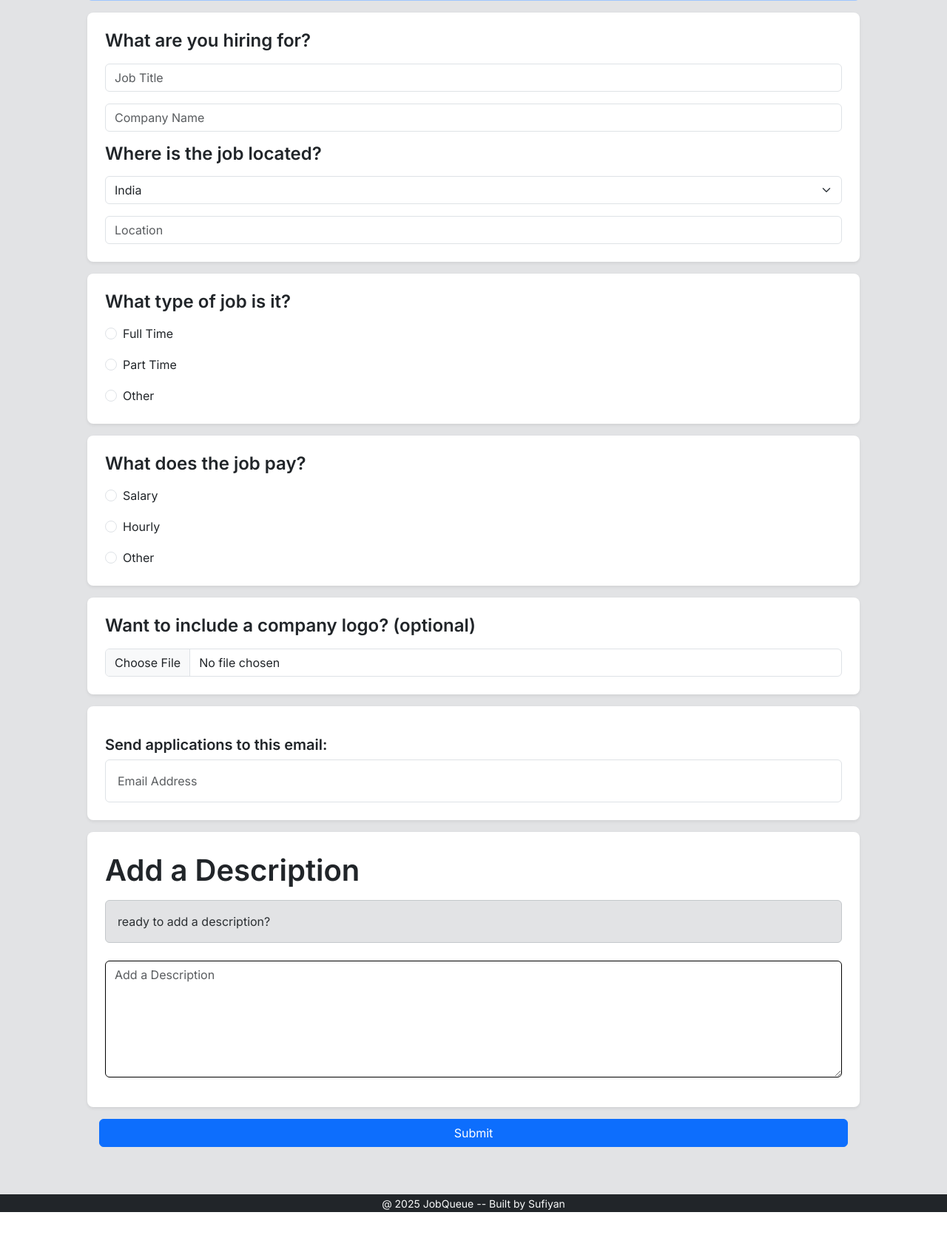
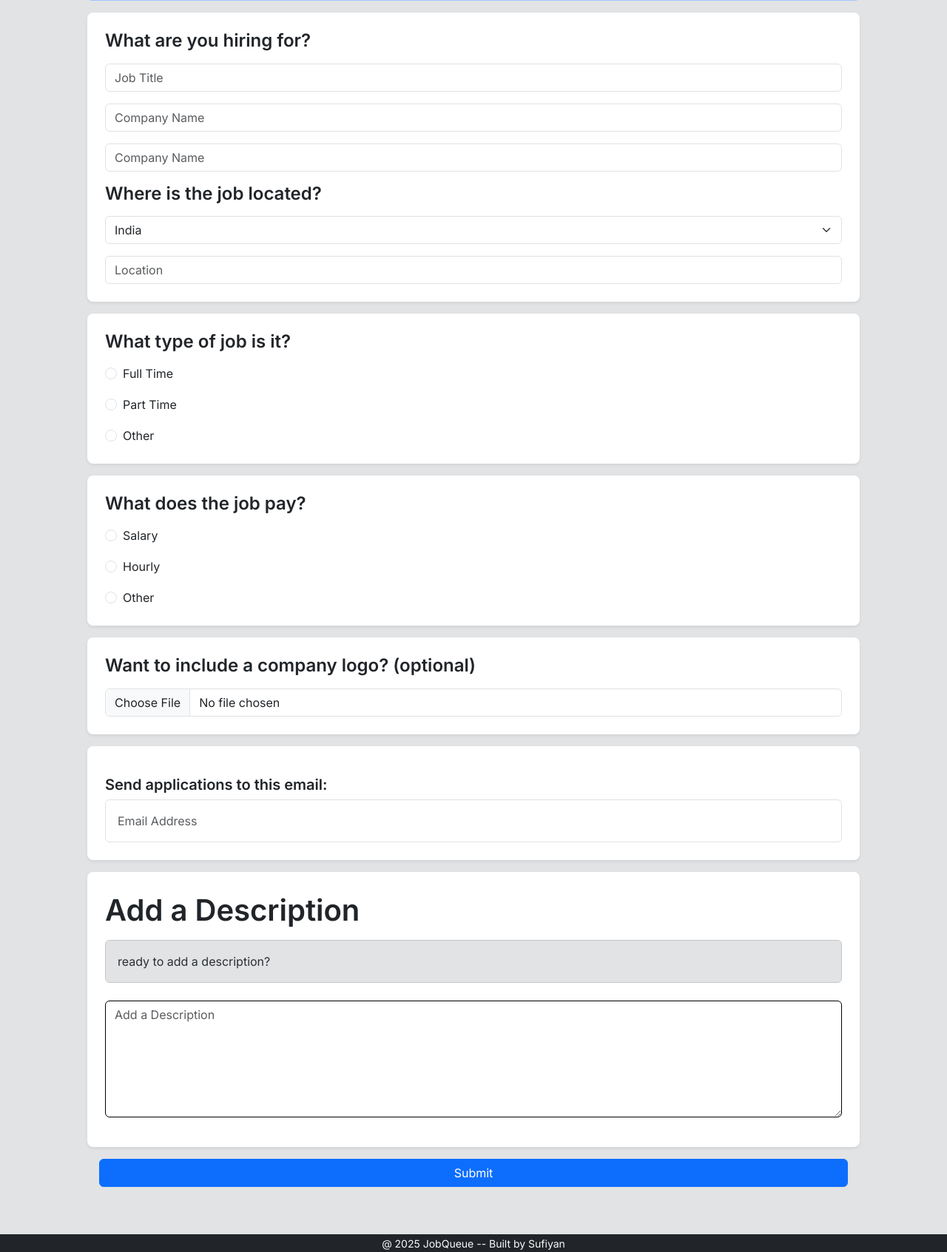
Before and after one commit to sufiyan9828/job_portal_main, a Django app: page /inventory/posts/ in a window 1280 px wide. Shown: the part 295-1988 px from the top of the page at 74% size. Before the commit the page ends 1934 px from the top, so only its background shows below. Run offline with Django 5.2, Linux system fonts and the light colour scheme.

Commit message:
14th commit

```diff
--- a/accounts/models.py
+++ b/accounts/models.py
@@ -19,7 +19,6 @@ class User(AbstractUser):
     def __str__(self):
         return self.username
 
-
 class JobSeekerProfile(models.Model):
     user = models.OneToOneField(User,on_delete=models.CASCADE)
     educations = models.CharField(max_length=200,blank=True)
--- a/accounts/templates/accounts/profile.html
+++ b/accounts/templates/accounts/profile.html
@@ -5,6 +5,7 @@
 <p>username: {{ profile.user.username }}</p>
 <p>Education: {{ profile.educations }}</p>
 <p>Skills: {{ profile.skills }}</p>
+<p>Experience: {{ profile.experience }}</p>
 
 {% elif user.user_type == 'E' %}
 <h3>Employer Profile</h3>
--- a/inventory/models.py
+++ b/inventory/models.py
@@ -20,6 +20,7 @@ class Posts(models.Model):
 
     company_logo = models.ImageField(null = True,blank = True)
 
+    salary = models.CharField(max_length=100)
 
     email_to = models.EmailField()
 
--- a/inventory/templates/inventory/posts.html
+++ b/inventory/templates/inventory/posts.html
@@ -15,6 +15,9 @@
                 <h4 class="fw-bold mb-3">What are you hiring for?</h4>
                 <input type="text" class="form-control mb-3" placeholder="Job Title" name="job_title" required>
                 <div class="text-danger small">{{ form.job_type.errors }}</div>
+                <input type="text" class="form-control mb-3" placeholder="Company Name" name="company_name" required>
+                <div class="text-danger small">{{ form.company_name.errors }}</div>
+
                 <input type="text" class="form-control mb-3" placeholder="Company Name" name="company_name" required>
                 <div class="text-danger small">{{ form.company_name.errors }}</div>
 
```
Also changed, not shown: db.sqlite3.
